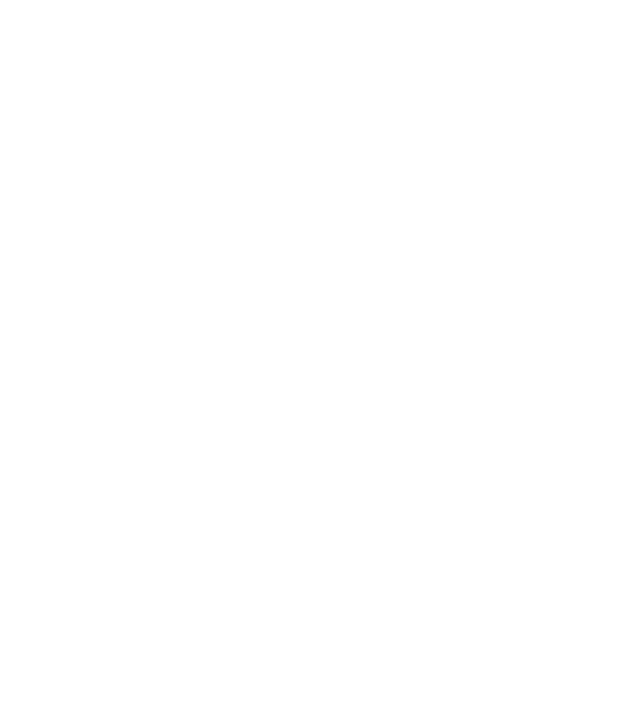
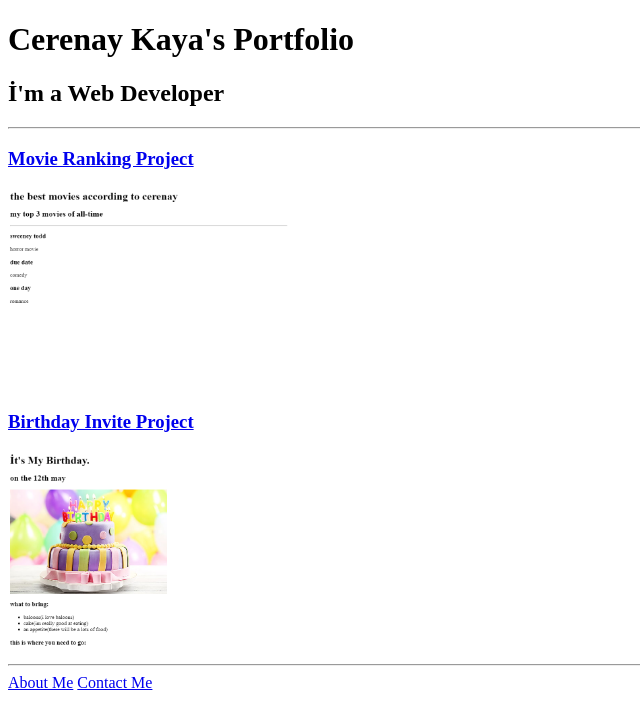
Before and after one commit to cerenays/html-portfolio, a plain HTML site: page index.html in a window 1280 px wide. Shown: the whole page, without its empty margins (0-640 px from the left). Drawn offline with Linux system fonts and the light colour scheme.

Commit message:
Add files via upload

```diff
--- a/index.html
+++ b/index.html
@@ -13,3 +13,27 @@ HINT for TODO 6: You can use the height attribute set to 200 to make the image s
 https://developer.mozilla.org/en-US/docs/Web/HTML/Element/img#attr-height -->
 
 <!-- TODO 7: Add the Contact Me and About Me page links -->
+
+
+<!DOCTYPE html>
+<html lang="en">
+
+<head>
+    <meta charset="UTF-8">
+    <title>Cerenay's Portfolio</title>
+</head>
+
+<body>
+    <h1>Cerenay Kaya's Portfolio</h1>
+    <h2>İ'm a Web Developer</h2>
+    <hr/>
+    <h3><a href=./public/movie-ranking.html>Movie Ranking Project</a></h3>
+    <img src="movie.png" height="200" alt="birthday invite project preview"/>
+    <h3><a href="./public/birthday-invite.html">Birthday Invite Project</a></h3>
+    <img src="birthday.png" height="200" alt="Birthday İnvite Project"/>
+    <hr/>
+    <a href="./public/about.html" >About Me</a>
+    <a href="./public/contact.html">Contact Me</a>
+
+</body>
+</html>
```
